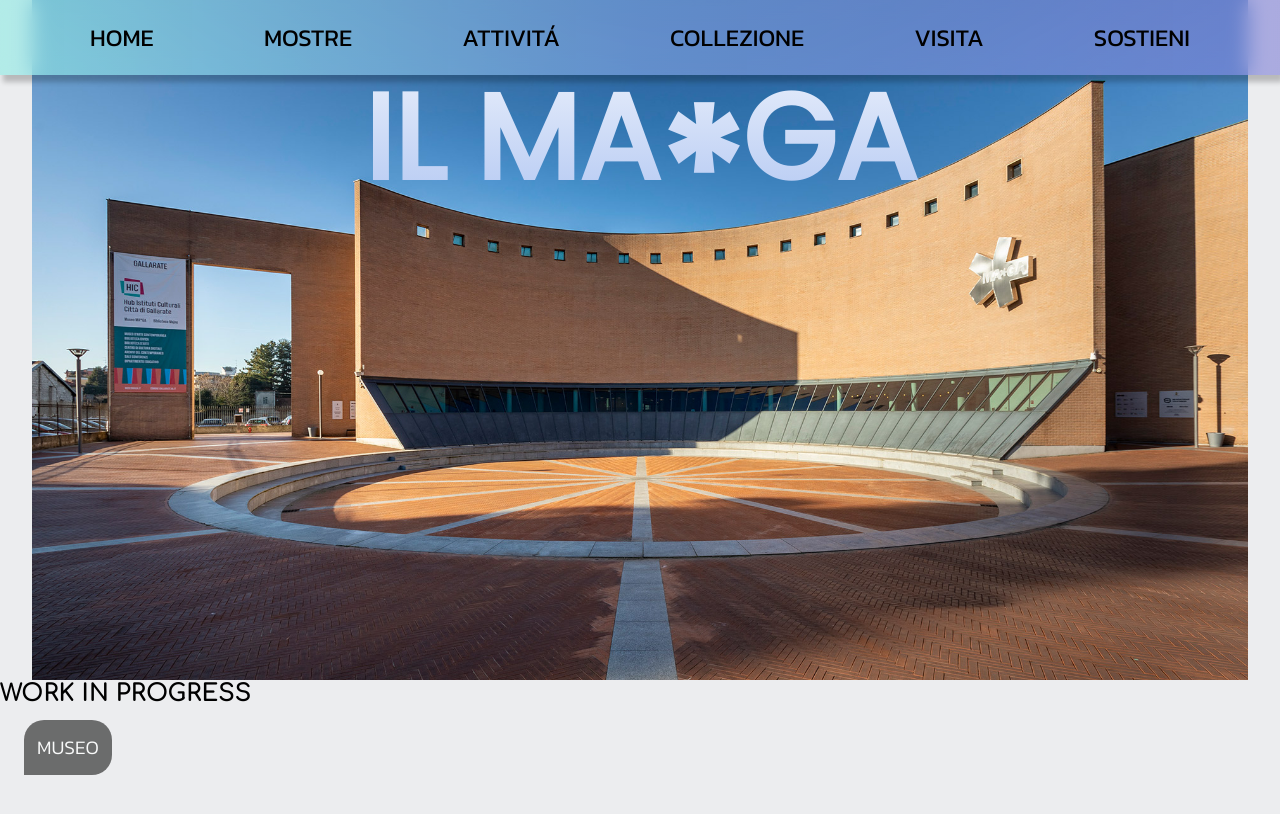
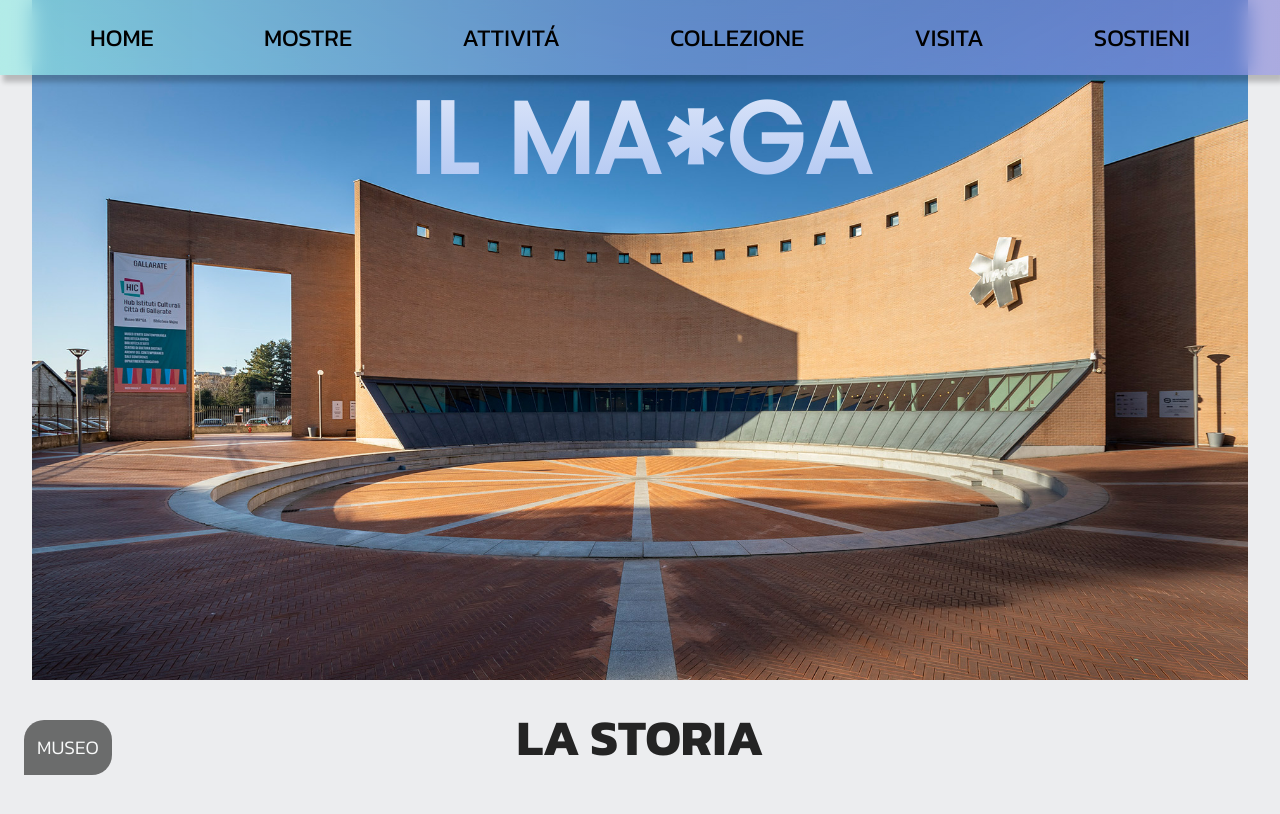
Before and after one commit to Vladdddy/maga, a plain HTML site: page museo.html in a window 1280 px wide. Shown: the top 814 px of the page. Drawn offline with Linux system fonts and the light colour scheme; a web font is replaced by a local one.

Commit message:
changess

```diff
--- a/museo.css
+++ b/museo.css
@@ -14,7 +14,7 @@
     display: flex;
     justify-content: center;
     gap: 30px;
-    padding-top: 3rem;
+    padding-top: 4rem;
     background: linear-gradient(white, #92b0ed);
     background-clip: text;
     color: transparent;
@@ -23,17 +23,42 @@
 .title-title-museo {
     display: flex;
     flex-direction: row;
-    font-size: 120px;
+    font-size: 100px;
 }
 
 .ptitle-museo {
-    font-size: 170px;
+    font-size: 135px;
 }
 
 .sec2-museo {
     height: 100vh;
     background-color: #ecedef;
 }
+
+.storia-museo {
+    display: flex;
+    justify-content: center;
+    padding: 20px;
+    font-size: 50px;
+    color: #242424;
+    font-family: "Kanit", sans-serif;
+}
+
+
+
+
+
+
+
+
+
+
+
+
+
+
+
+
 
 .ptm {
     background-color: #363636;
--- a/museo.html
+++ b/museo.html
@@ -40,7 +40,9 @@
     </section>
 
     <section class="sec2-museo">
-        <h1>WORK IN PROGRESS</h1>
+        <div class="container-museo">
+            <h1 class="storia-museo">LA STORIA</h1>
+        </div>
     </section>
 </body>
 
```
